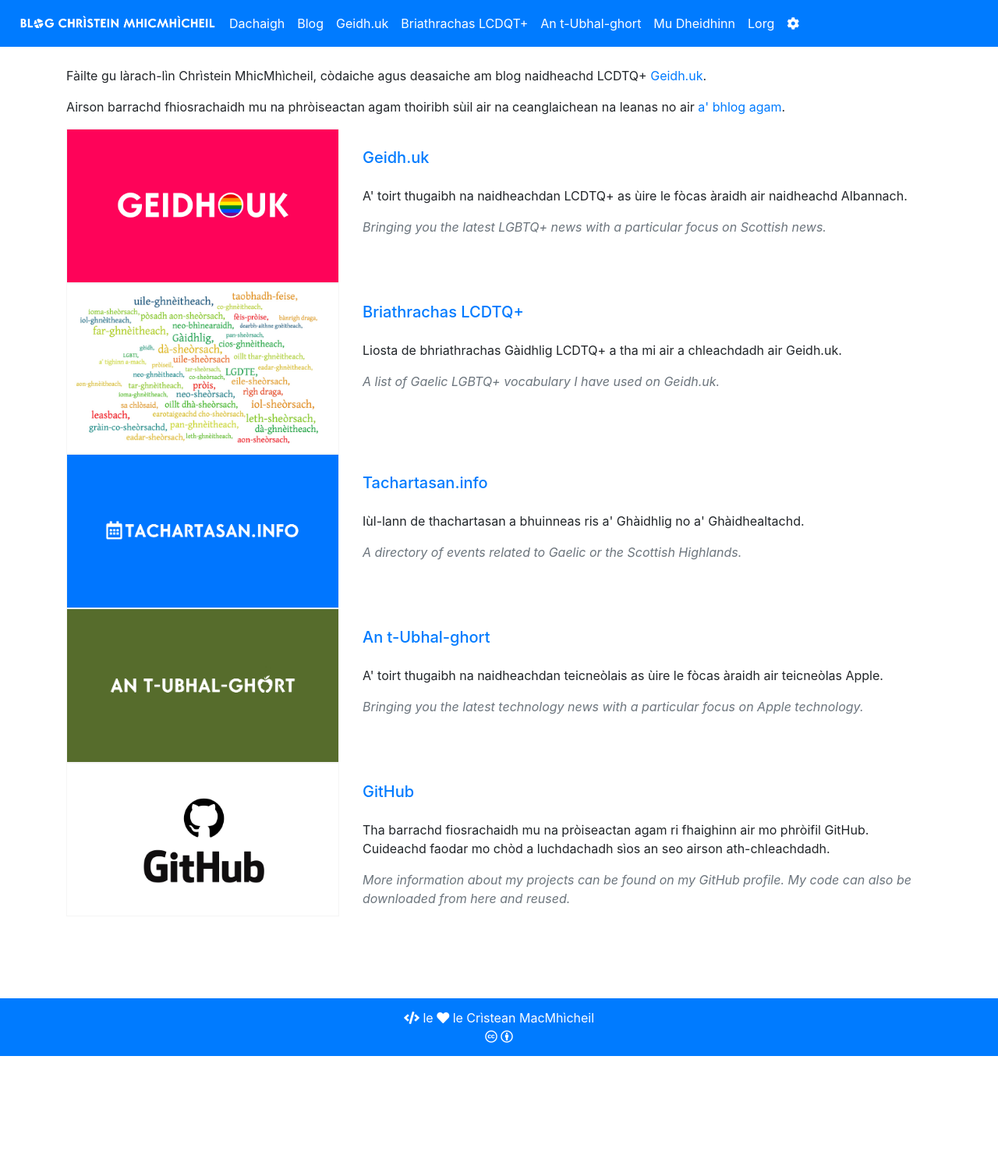
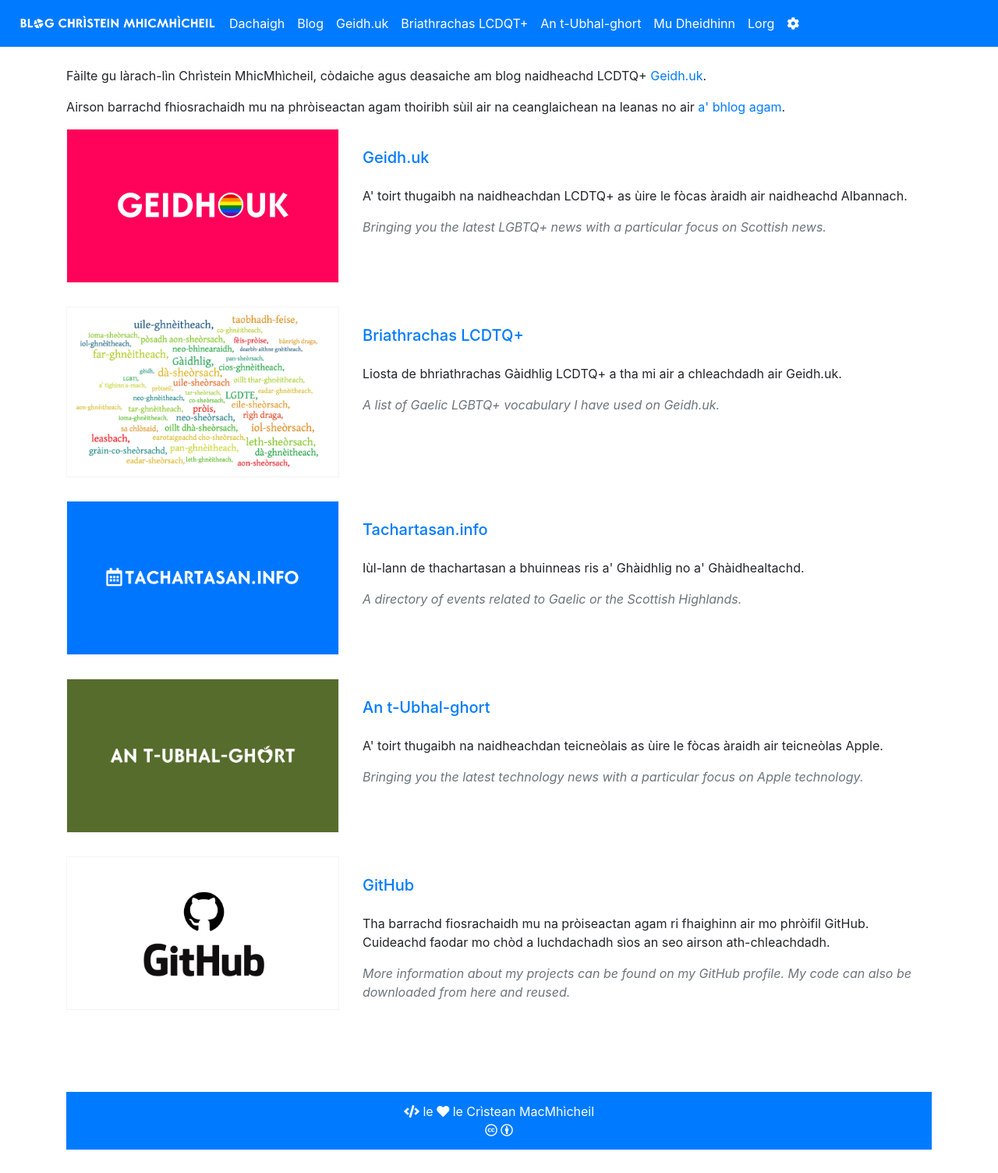
Before and after one commit to MacMhicheil/macmhicheil.github.io, a Jekyll site: the page built from index.html, in a window 1280 px wide. Shown: the whole page at 78% size. Built offline with Jekyll 4.4.1, drawn with Linux system fonts in a browser that asks for light colours; nearby versions of some CDN libraries; before the commit the page ends 1354 px from its top, so only the background shows below that.

Commit message:
Update index.html

```diff
--- a/index.html
+++ b/index.html
@@ -19,7 +19,7 @@
       <p class="text-muted"><em>Bringing you the latest LGBTQ+ news with a particular focus on Scottish news.</em></p>
     </div>
   </div>
-  <dic class="section-divider">
+  <div class="section-divider">
     <div class="row">
       <div class="col-md-4">
         <a href="https://geidh.uk/briathrachas-lcdt"><img src="{{ site.baseurl }}/images/briathrachas-logo.jpg" class="index-image" /></a>
@@ -30,7 +30,7 @@
         <p class="text-muted"><em>A list of Gaelic LGBTQ+ vocabulary I have used on Geidh.uk.</em></p>
       </div>
     </div>
-    <dic class="section-divider">
+    <div class="section-divider">
       <div class="row">
         <div class="col-md-4">
           <a href="https://tachartasan.info"><img src="{{ site.baseurl }}/images/tachartasan-logo.jpg" class="index-image" /></a>
@@ -41,7 +41,7 @@
           <p class="text-muted"><em>A directory of events related to Gaelic or the Scottish Highlands.</em></p>
         </div>
       </div>
-      <dic class="section-divider">
+      <div class="section-divider">
         <div class="row">
           <div class="col-md-4">
             <a href="https://atug.uk"><img src="{{ site.baseurl }}/images/atug-logo.jpg" class="index-image" /></a>
@@ -52,7 +52,7 @@
             <p class="text-muted"><em>Bringing you the latest technology news with a particular focus on Apple technology.</em></p>
           </div>
         </div>
-      <dic class="section-divider">
+      <div class="section-divider">
         <div class="row">
           <div class="col-md-4">
             <a href="https://github.com/MacMhicheil"><img src="{{ site.baseurl }}/images/github-logo.jpg" class="index-image" /></a>
```
